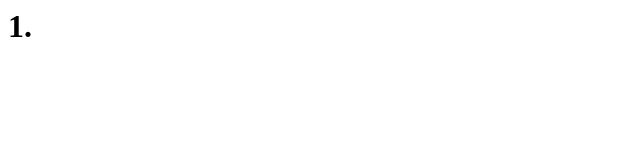
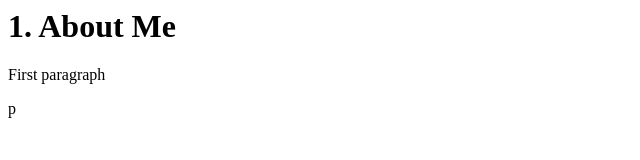
Before and after one commit to SiowYenChong/SYGitEssentialRemote, a plain HTML site: page aboutme.html in a window 1280 px wide. Shown: the whole page, without its empty margins (0-640 px from the left). Drawn offline with Linux system fonts and the light colour scheme.

Commit message:
Update aboutme.html

```diff
--- a/aboutme.html
+++ b/aboutme.html
@@ -1,6 +1,7 @@
 <html>
-    <title>SY HomePage</title>
+    <title>SY About Me</title>
     <body>
-        <h1>1. </h1>
+        <h1>1. About Me</h1>
+        <p>First paragraph</p>p
     </body>
 </html>
```
